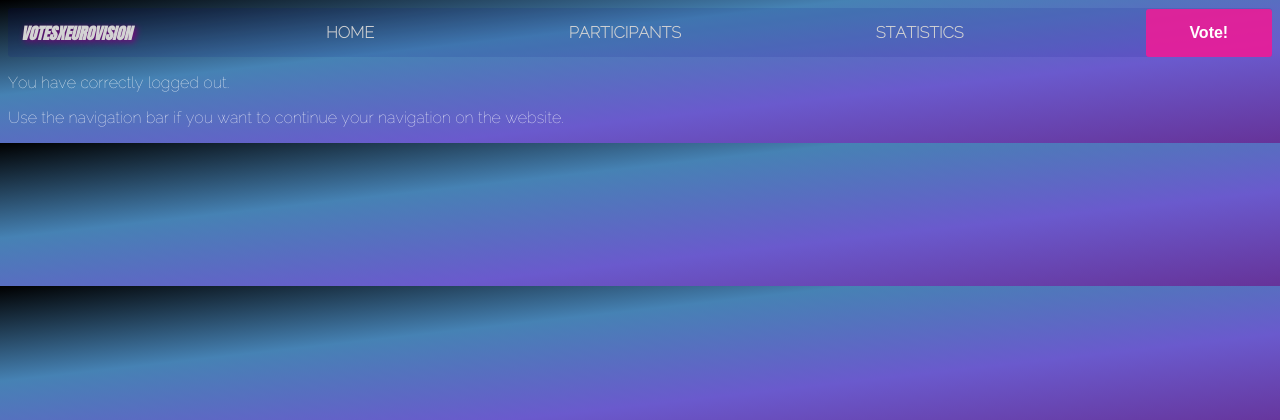
After one commit to francescomarins/WMT-Webpage, a PHP site: page /logout.php in a window 1280 px wide. The commit adds this page. Shown: the top 420 px of the page. Run offline with PHP 8.4, Linux system fonts and the light colour scheme; data that the repository does not hold is empty.

Commit message:
logout added

```diff
--- a/index.php
+++ b/index.php
@@ -2,7 +2,6 @@
 <html lang="en" dir="ltr">
 <head>
   <meta charset="utf-8">
-   <meta name="viewport" content="width=device-width, initial-scale=1.0">
   <title>VOTESxEUROVISION</title>
   <link rel="icon" href="img/logo2.png" type="image/png" sizes="any">
   <link rel="stylesheet" href="mycss.css" type="text/css">
@@ -14,7 +13,7 @@
     <a href="index.php">Home</a>
     <a href="">Participants</a>
     <a href="">Statistics</a>
-    <button type="button" class="vote" name="vote" onclick="document.location = 'login.php';">Vote!</button>
+    <button type="button" class="vote" name="vote" onclick="document.location = 'votes.php';">Vote!</button>
   </nav>
   <section id="container">
     <header id="header">
--- a/login.php
+++ b/login.php
@@ -7,9 +7,9 @@
   <link rel="stylesheet" href="mycss.css" type="text/css">
   <script type="text/javascript" src="javascript.js"></script>
   <?php
+  session_start();
   if($_POST['operation'] == "login") {
     $wrongpasswd = false;
-    session_start();
     include("passwords.php");
      if (isset($USERS[$_POST["email"]]) && $USERS[$_POST["email"]]==$_POST["password"]) {
        $_SESSION["logged"]=$_POST["email"];
@@ -35,7 +35,7 @@
       <h1>Login</h1>
     </header>
     <article id="login">
-      <form name="login-form" class="login-form" action="login.php" method="post">
+      <form name="login-form" class="login-form centred" action="login.php" method="post">
         <?php
           if($wrongpasswd)
           echo "<p>Wrong email or password!</p>"
--- /dev/null
+++ b/logout.php
@@ -0,0 +1,26 @@
+<!DOCTYPE html>
+<html lang="en" dir="ltr">
+<head>
+  <meta charset="utf-8">
+  <title>VOTESxEUROVISION</title>
+  <link rel="icon" href="img/logo2.png" type="image/png" sizes="any">
+  <link rel="stylesheet" href="mycss.css" type="text/css">
+  <?php
+  session_start();
+  if($_POST['logout'] == "logout") {
+    unset($_SESSION['logged']);
+    session_destroy();
+  }
+  ?>
+</head>
+<body>
+  <nav id="menu">
+    <a class="logo" href="index.php">VOTESxEUROVISION</a>
+    <a href="index.php">Home</a>
+    <a href="">Participants</a>
+    <a href="">Statistics</a>
+    <button type="button" class="vote" name="vote" onclick="document.location='votes.php';">Vote!</button>
+  </nav>
+  <p>You have correctly logged out.</p>
+  <p>Use the navigation bar if you want to continue your navigation on the website.</p>
+</body>
--- a/mycss.css
+++ b/mycss.css
@@ -29,9 +29,6 @@
   font-weight: normal;
   font-style: normal;
 }
-.error {
-  color: red;
-}
 body {
   background-image: linear-gradient(to bottom right, black, steelblue, slateblue, rebeccaPurple);
   font-family: "Raleway Thin";
@@ -41,6 +38,7 @@ nav {
   background: rgb(0,0,128, 0.1);
   border-radius: 3px;
   width: 100%;
+  align-items: center;
   position: sticky;
   top: 1%;
   display: flex;
@@ -63,19 +61,20 @@ border-radius: 3px;
 border-width: 0;
 font-size: 1em;
 font-weight: 700;
-padding: .2% .2%;
-width: 10%;
+min-width: 10%;
+min-height: 3em;
 }
 button:hover {
-  filter: drop-shadow(1px 1px 4px white);
+  filter: drop-shadow(0px 0px 4px white);
 }
-form {
-  width: 50%;
+form.centred {
+  width: 80%;
   text-align: center;
-  margin-left: auto;
-  margin-right: auto;
+  margin: auto;
 }
-form * {
+form.centred * {
+  max-height: 1em;
+  min-width: 30%;
   margin: 1%;
   padding: 1%;
 }
@@ -123,4 +122,5 @@ footer {
 @media screen and (max-width: 600px) {
   nav { font-size: 0.8em; }
   button { font-size: 0.9em; }
+  form.centred * { min-width: 80%; }
 }
--- a/registration.php
+++ b/registration.php
@@ -29,14 +29,14 @@
       <a href="index.php">Home</a>
       <a href="">Participants</a>
       <a href="">Statistics</a>
-      <button type="button" name="vote" onclick="document.location='login.php';">Vote!</button>
+      <button type="button" name="vote" onclick="document.location='votes.php';">Vote!</button>
     </nav>
     <section id="reg-container">
       <header>
         <h1>Registration</h1>
       </header>
       <article id="reg">
-        <form name="reg-form" class="reg-form" action="registration.php" method="post">
+        <form name="reg-form" class="reg-form centred" action="registration.php" method="post">
           <?php
             if($userpresent)
             echo "<p>Email already registered. Click on the button below to log in!</p>"
```
Also changed, not shown: votes.php (added, +21 -0 lines).
